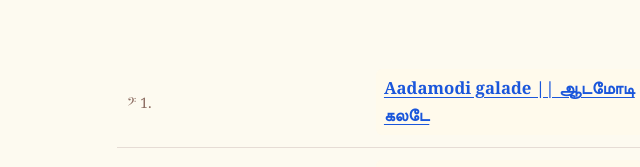
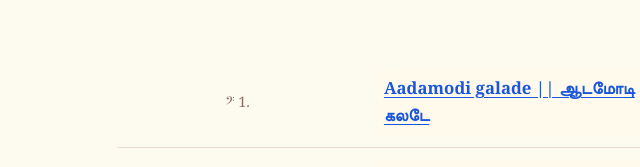
Before and after one commit to svenka22/music-notes, a plain HTML site: page index.html in a window 1280 px wide. Shown: the part 614-781 px from the top of the page, 11-651 px from the left. Drawn offline with Linux system fonts and the light colour scheme.

Commit message:
Update index.html

```diff
--- a/index.html
+++ b/index.html
@@ -163,7 +163,7 @@
             </colgroup>
             <tbody>
                 <tr>
-                    <td class="meta"><span class="pdf-icon">𝄢 1. </span></td>
+                    <td><span class="pdf-icon">𝄢 1. </span></td>
                     <td class="title">
                         <a href="pdfs/AadamodiGalade.pdf" target="_blank" rel="noopener noreferrer">Aadamodi galade || ஆடமோடி கலடே</a>
                     </td>
```
